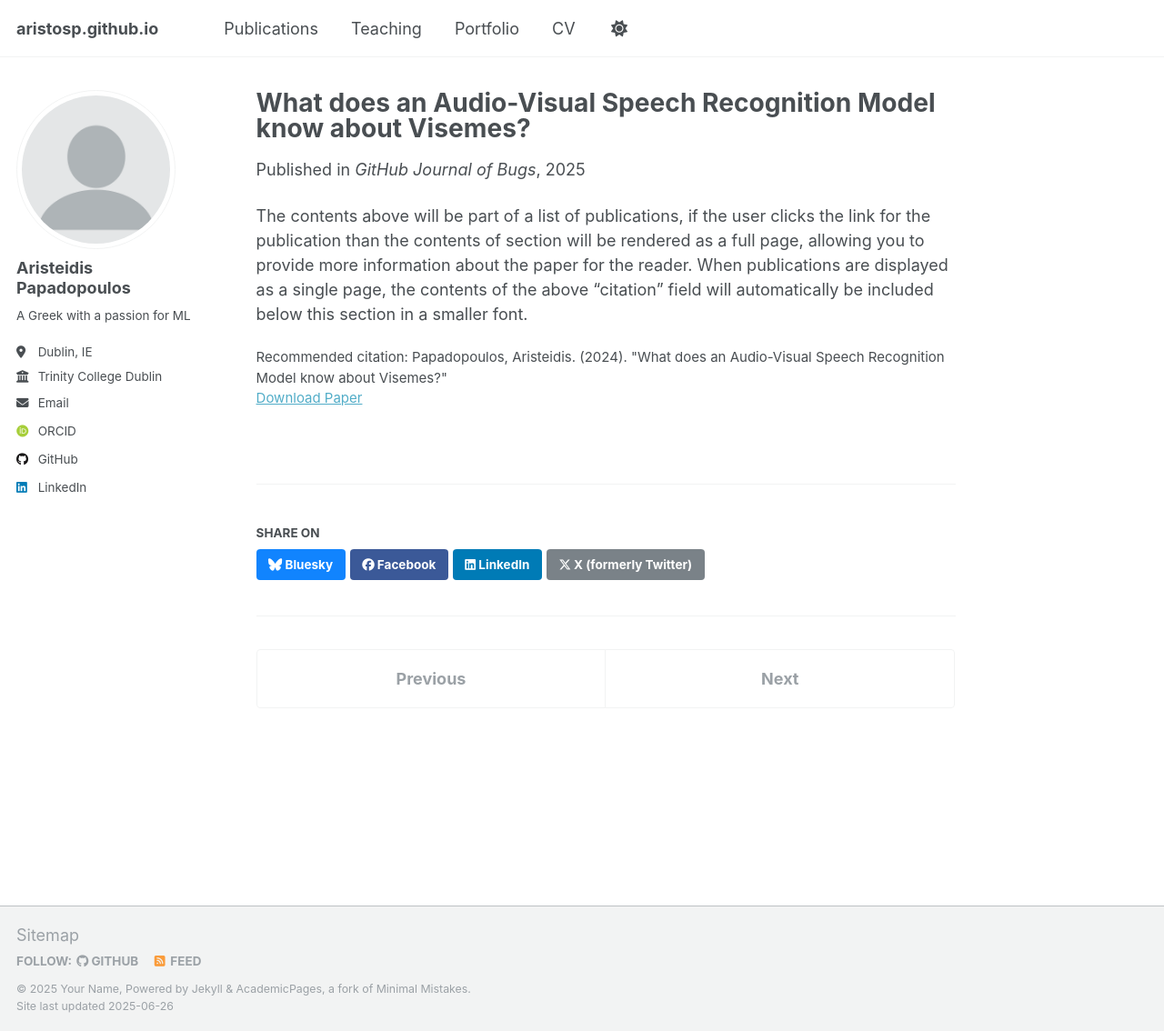
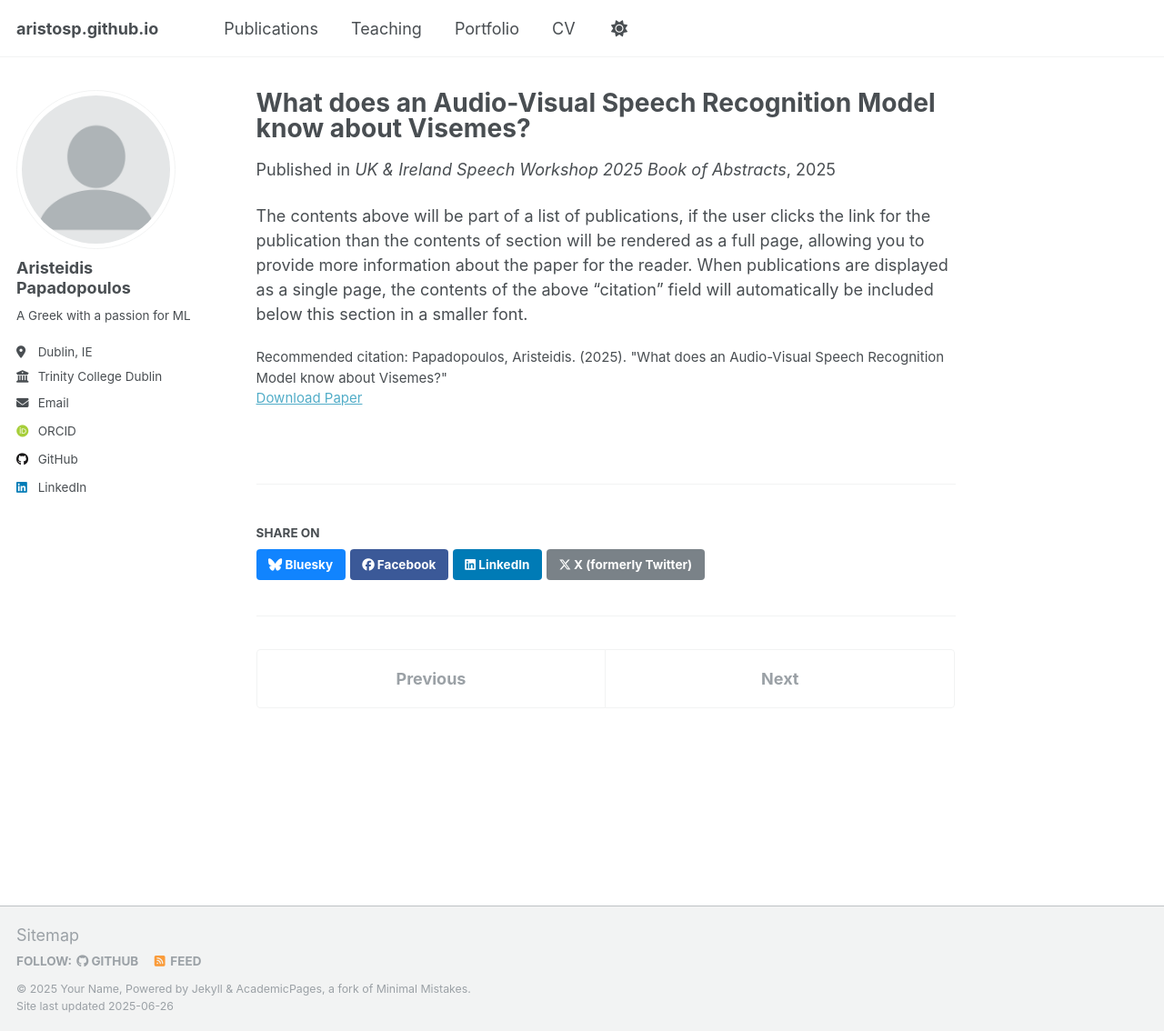
Before and after one commit to aristosp/aristosp.github.io, a Jekyll site: the page built from _publications/2024-02-17-paper-title-number-4.md, in a window 1280 px wide and 1134 px high. Shown: the whole window at 91% size. Built offline with Jekyll 4.4.1, drawn with Linux system fonts in a browser that asks for light colours; some web fonts are replaced.

Commit message:
Update 2024-02-17-paper-title-number-4.md

```diff
--- a/_publications/2024-02-17-paper-title-number-4.md
+++ b/_publications/2024-02-17-paper-title-number-4.md
@@ -5,9 +5,9 @@ category: conferences
 permalink: /publication/ukis_2025
 excerpt: 'Phonemes are the basic speech unit with numerous studies exploring the inner workings of end-to-end transformer-based speech models, but they have mainly focused on Audio Speech Recognition (ASR). These studies have shown that there is significant phoneme capturing and encoding within the encoderlayers. The methodologies found in the literature include probing and the use of similarity measures, among others. Considerably less investigation into the interpretability of Audio-Visual Speech Recognition (AVSR) models has been done. In particular, no work has explored what AVSR models learn about visemes, the visual equivalent of phonemes. Our work therefore utilizes the concepts developed for ASR and applies them to AV-HuBERT, where a thorough analysis is performed to establish what the model learns about visemes.'
 date: 2025-06-17
-venue: 'GitHub Journal of Bugs'
+venue: 'UK & Ireland Speech Workshop 2025 Book of Abstracts'
 paperurl: 'http://aristosp.github.io/files/UKIS_2025_Aristeidis_Papadopoulos_v2.pdf'
-citation: 'Papadopoulos, Aristeidis. (2024). &quot;What does an Audio-Visual Speech Recognition Model know about Visemes?&quot;'
+citation: 'Papadopoulos, Aristeidis. (2025). &quot;What does an Audio-Visual Speech Recognition Model know about Visemes?&quot;'
 ---
 
 The contents above will be part of a list of publications, if the user clicks the link for the publication than the contents of section will be rendered as a full page, allowing you to provide more information about the paper for the reader. When publications are displayed as a single page, the contents of the above "citation" field will automatically be included below this section in a smaller font.
```
